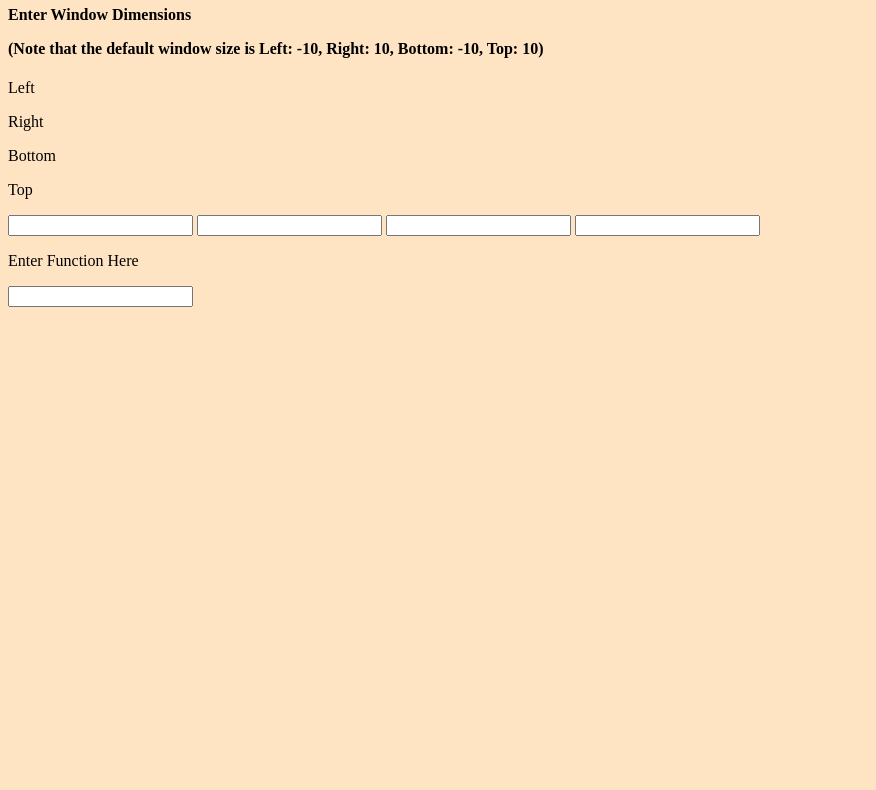
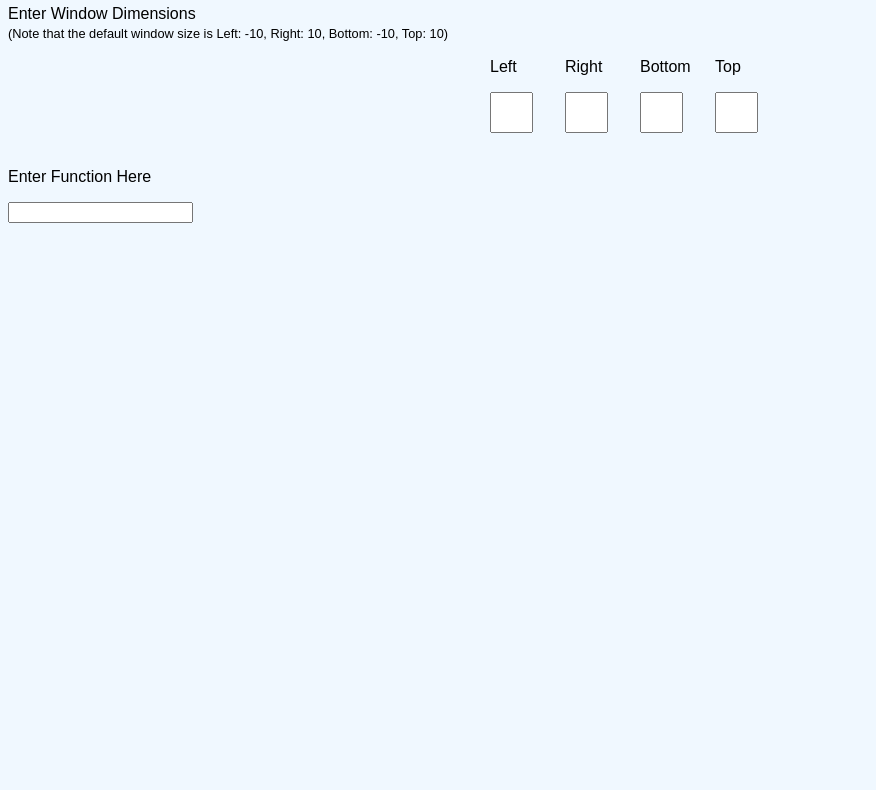
Before and after one commit to joel-wav/graphing-calculator, a plain HTML site: page index.html in a window 1280 px wide. Shown: the part 75-865 px from the top of the page, without its empty margins (0-876 px from the left). Drawn offline with Linux system fonts and the light colour scheme; a script that the page names is missing; a web font is replaced by a local one.

Commit message:
beautified

```diff
--- a/style.css
+++ b/style.css
@@ -1,7 +1,59 @@
 body {
-    background-color: bisque;
+    background-color: aliceblue;
 }
 h1 {
-    font-family: Verdana, Geneva, Tahoma, sans-serif;
+    font-family: jaf-domus-titling-web, sans-serif;
+    font-weight: 200;
+    font-style: normal;
     text-align: center;
 }
+
+canvas {
+    position: relative;
+    top: 20px;
+    bottom: 0px;
+}
+
+.windowdimensions {
+    width: 35px;
+    height: 35px;
+}
+
+#window {
+    display: grid;
+    grid-template-columns: 75px 75px 75px 75px;
+    grid-template-rows: 50px 50px;
+    place-self: center center;
+    position: relative;
+    top: -30px;
+}
+
+
+
+#subheading {
+    font-family: canada-type-gibson, sans-serif;
+    font-weight: 200;
+    font-style: normal;
+
+}
+
+h2 {
+    font-size: 200%;
+}
+
+p {
+    font-family: usual,sans-serif;
+    font-weight: 300;
+    font-style: normal;
+}
+
+#note {
+    position: relative;
+    top: -10px;
+    font-size: 80%;
+}
+
+#exprn {
+    position: relative;
+    top: -20px;
+}
```
